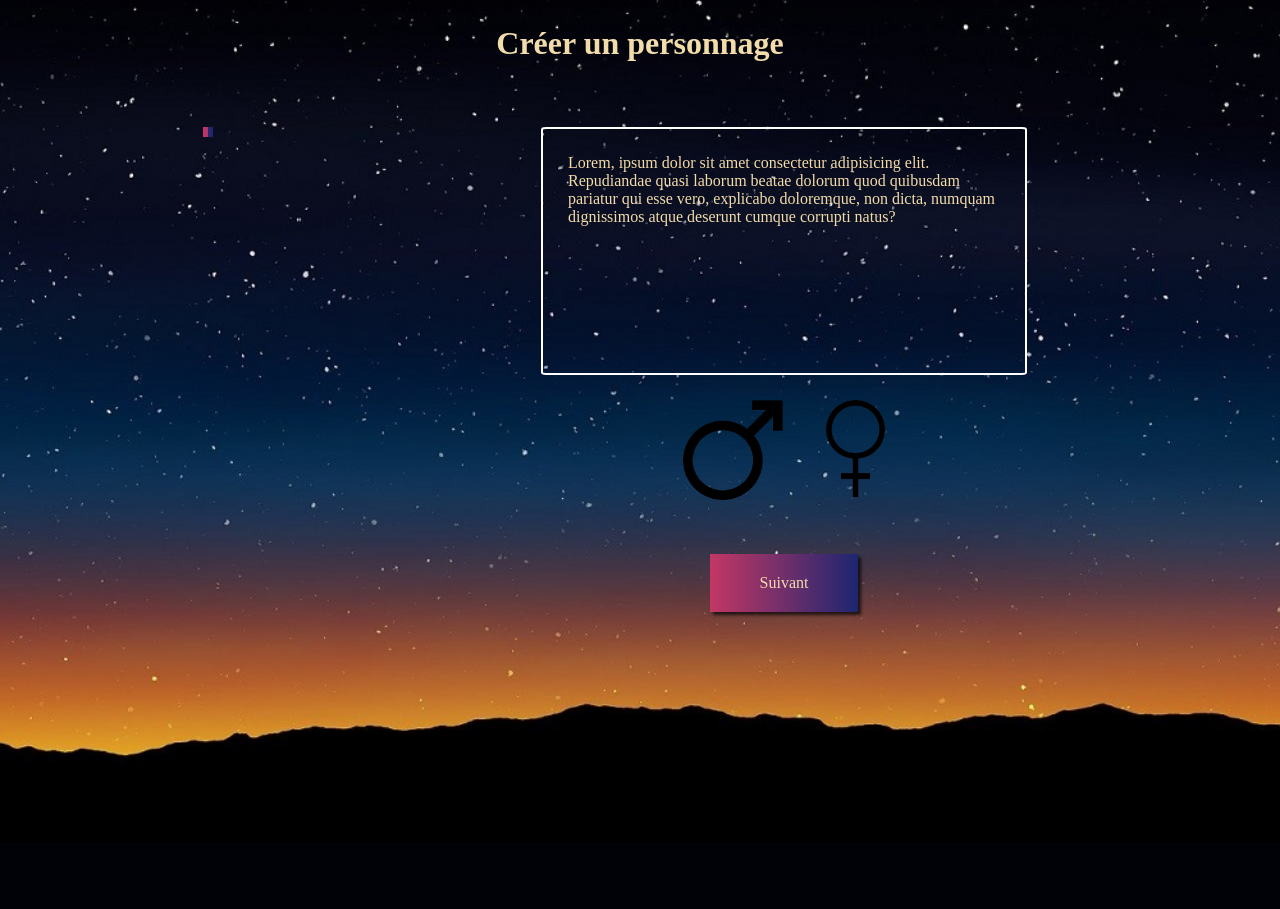
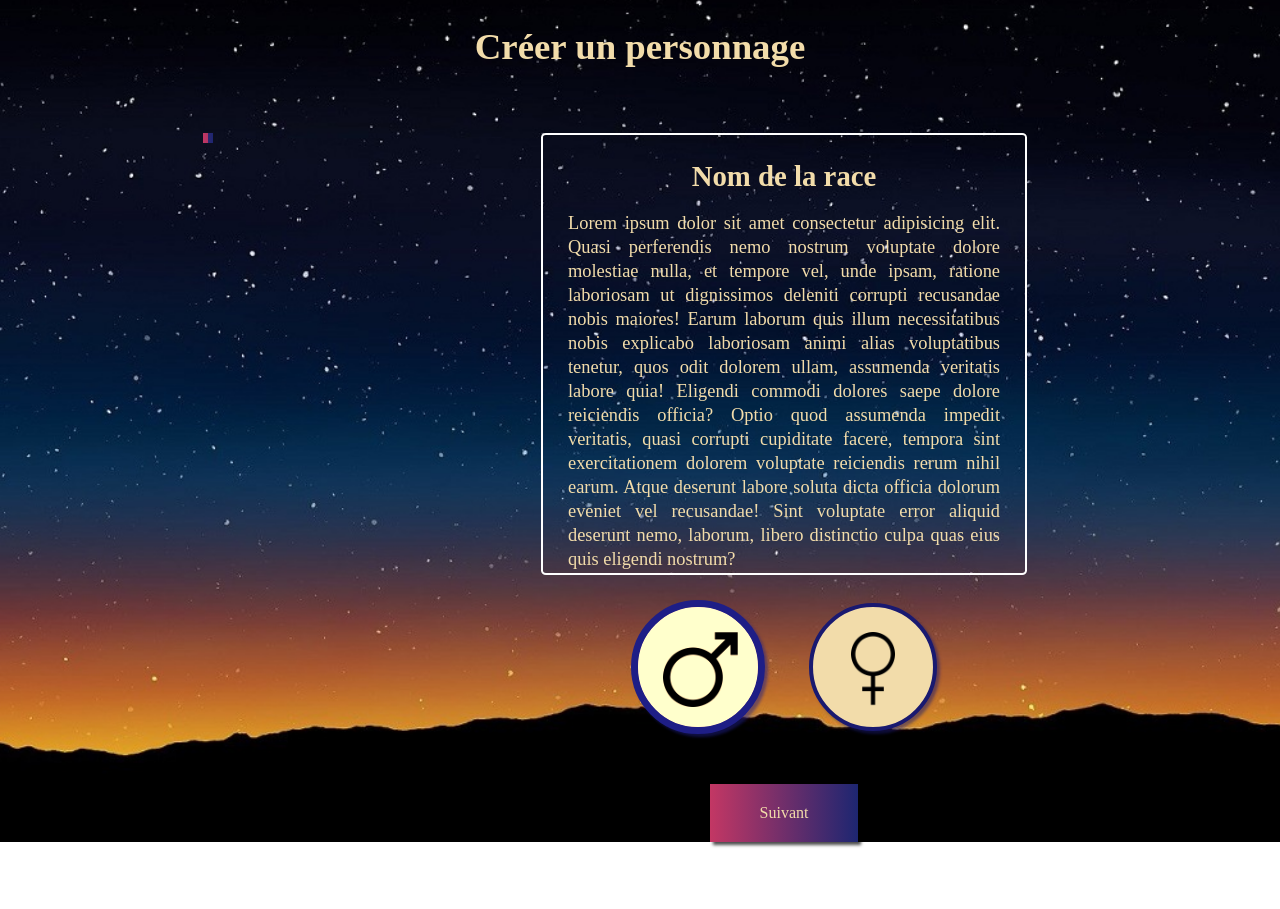
Before and after one commit to achavand/WorldHunter, a Symfony app: template templates/main/create.html.twig in a window 1280 px wide. Before the commit the page ends 758 px from the top, so only its background shows below. Run offline with Twig, Linux system fonts and the light colour scheme; the template is opened without the code that fills it, so the values that code supplies are empty; some libraries are stand-ins or nearby versions.

Commit message:
character creation base of JavaScript & twig update

```diff
--- /dev/null
+++ b/public/js/Classes/Toolbox.js
@@ -0,0 +1,8 @@
+let Toolbox = {
+    switchClassBetween2Elements:function(addClassTo, removeClassTo, cssClass){
+        if(removeClassTo.classList.contains(cssClass)){
+            addClassTo.classList.add(cssClass);
+            removeClassTo.classList.remove(cssClass)
+        }
+    }
+}
--- a/public/style/css/style.css
+++ b/public/style/css/style.css
@@ -22,6 +22,9 @@
 
 .display-none {
   display: none !important; }
+
+.brightness {
+  filter: brightness(1.2); }
 
 .logBtn {
   background-color: transparent;
@@ -190,7 +193,8 @@
     margin-top: 0;
     margin-bottom: 65px;
     padding-top: 25px;
-    text-align: center; }
+    text-align: center;
+    font-size: 2.3rem; }
   .creationCharacter-container .create-block {
     width: 90%;
     margin: 0 auto;
@@ -227,6 +231,15 @@
         overflow: overlay;
         margin: auto;
         padding: 25px; }
+        .creationCharacter-container .create-block .create-right .races-description h2 {
+          text-align: center;
+          margin: 0;
+          font-size: 1.8rem; }
+        .creationCharacter-container .create-block .create-right .races-description p {
+          font-size: 1.15rem;
+          line-height: 1.5rem;
+          font-weight: normal;
+          text-align: justify; }
       .creationCharacter-container .create-block .create-right .gender {
         width: 50%;
         margin: auto;
@@ -236,9 +249,20 @@
         justify-content: center;
         align-items: center; }
         .creationCharacter-container .create-block .create-right .gender .gender-btn {
-          margin: 0 5%; }
+          margin: 0 5%;
+          padding: 25px;
+          border: 4px solid midnightblue;
+          background-color: #f2dcaa;
+          box-shadow: 3px 3px 3px rgba(25, 25, 112, 0.5);
+          border-radius: 50%;
+          height: 70px;
+          width: 70px;
+          cursor: pointer; }
           .creationCharacter-container .create-block .create-right .gender .gender-btn .gender-img {
-            height: 100px; }
+            height: 75px; }
+        .creationCharacter-container .create-block .create-right .gender .genderSelected {
+          border: 7px solid midnightblue;
+          filter: brightness(1.2); }
       .creationCharacter-container .create-block .create-right .submit-block {
         width: 50%;
         margin: auto;
--- a/public/style/scss/_base.scss
+++ b/public/style/scss/_base.scss
@@ -24,3 +24,7 @@
 .display-none {
     display: none !important;
 }
+
+.brightness {
+    filter: brightness(1.2);
+}
--- a/public/style/scss/components/_characterCreation.scss
+++ b/public/style/scss/components/_characterCreation.scss
@@ -8,6 +8,7 @@
         margin-bottom: 65px;
         padding-top: 25px;
         text-align: center;
+        font-size: 2.3rem;
     }
 
     .create-block {
@@ -53,6 +54,19 @@
                 overflow: overlay;
                 margin: auto;
                 padding: 25px;
+
+                h2 {
+                    text-align: center;
+                    margin: 0;
+                    font-size: 1.8rem;
+                }
+
+                p {
+                    font-size: 1.15rem;
+                    line-height: 1.5rem;
+                    font-weight: normal;
+                    text-align: justify;
+                }
             }
 
             .gender {
@@ -64,12 +78,26 @@
 
                 .gender-btn {
                     margin: 0 5%;
+                    padding: 25px;
+                    border: 4px solid rgb(25, 25, 112);
+                    background-color: #f2dcaa;
+                    box-shadow: 3px 3px 3px rgba(25, 25, 112, 50%);
+                    border-radius: 50%;
+                    height: 70px;
+                    width: 70px;
+                    cursor: pointer;
 
                     .gender-img{
-                        height: 100px;
+                        height: 75px;
                     }
                 }
+
+                .genderSelected {
+                    border: 7px solid rgb(25,25,112);
+                    filter: brightness(1.2);
+                }
             }
+
 
             .submit-block {
                 width: 50%;
--- a/templates/main/create.html.twig
+++ b/templates/main/create.html.twig
@@ -8,9 +8,14 @@
             <div class="create-block" id="block-races">
                 <div class="create-left">
                     <div class="charactersList">
-                        <div class="characterlist-border">
+                        <div class="characterlist-border" id="characterMale">
                         {% for race in races %}
                             <img class="characterList-img" src="{{ asset(race.getUrlImageMale()) }}" alt="{{ race.nameMale }}">
+                        {% endfor %}
+                        </div>
+                        <div class="characterlist-border display-none" id="characterFemale">
+                        {% for race in races %}
+                            <img class="characterList-img" src="{{ asset(race.getUrlImageFemale()) }}" alt="{{ race.nameFemale }}">
                         {% endfor %}
                         </div>
                     </div>
@@ -18,15 +23,18 @@
 
                 <div class="create-right">
                     <div class="races-description">
-                        Lorem, ipsum dolor sit amet consectetur adipisicing elit. Repudiandae quasi laborum beatae dolorum quod quibusdam pariatur qui esse vero, explicabo doloremque, non dicta, numquam dignissimos atque deserunt cumque corrupti natus?
+                        <h2>Nom de la race</h2>
+                        <p>
+                            Lorem ipsum dolor sit amet consectetur adipisicing elit. Quasi perferendis nemo nostrum voluptate dolore molestiae nulla, et tempore vel, unde ipsam, ratione laboriosam ut dignissimos deleniti corrupti recusandae nobis maiores! Earum laborum quis illum necessitatibus nobis explicabo laboriosam animi alias voluptatibus tenetur, quos odit dolorem ullam, assumenda veritatis labore quia! Eligendi commodi dolores saepe dolore reiciendis officia? Optio quod assumenda impedit veritatis, quasi corrupti cupiditate facere, tempora sint exercitationem dolorem voluptate reiciendis rerum nihil earum. Atque deserunt labore soluta dicta officia dolorum eveniet vel recusandae! Sint voluptate error aliquid deserunt nemo, laborum, libero distinctio culpa quas eius quis eligendi nostrum?
+                        </p>
                     </div>
 
                     <div class="gender">
-                        <div class="gender-btn">
-                            <img class="gender-img" id='genderMale' src="{{ asset("assets/images/gender-icons/gender-male.png") }}" alt="gender male">
+                        <div class="gender-btn genderSelected" id='genderMale'>
+                            <img class="gender-img" src="{{ asset("assets/images/gender-icons/gender-male.png") }}" alt="gender male">
                         </div>
-                        <div class="gender-btn">
-                            <img class="gender-img" id='genderFemale' src="{{ asset("assets/images/gender-icons/gender-female.png") }}" alt="gender female">
+                        <div class="gender-btn" id='genderFemale'>
+                            <img class="gender-img" src="{{ asset("assets/images/gender-icons/gender-female.png") }}" alt="gender female">
                         </div>
                     </div>
 
@@ -69,5 +77,6 @@
 {% endblock body %}
 
 {% block javascripts %}
+    <script src="{{ asset("js/Classes/Toolbox.js") }}" defer></script>
     <script src="{{ asset("js/characterCreation.js") }}" defer></script>
 {% endblock %}
```
Also changed, not shown: public/js/Classes/CharacterCreationClasse.js (added, +25 -0 lines), public/js/characterCreation.js (+35 -23 lines), 1 other file.
